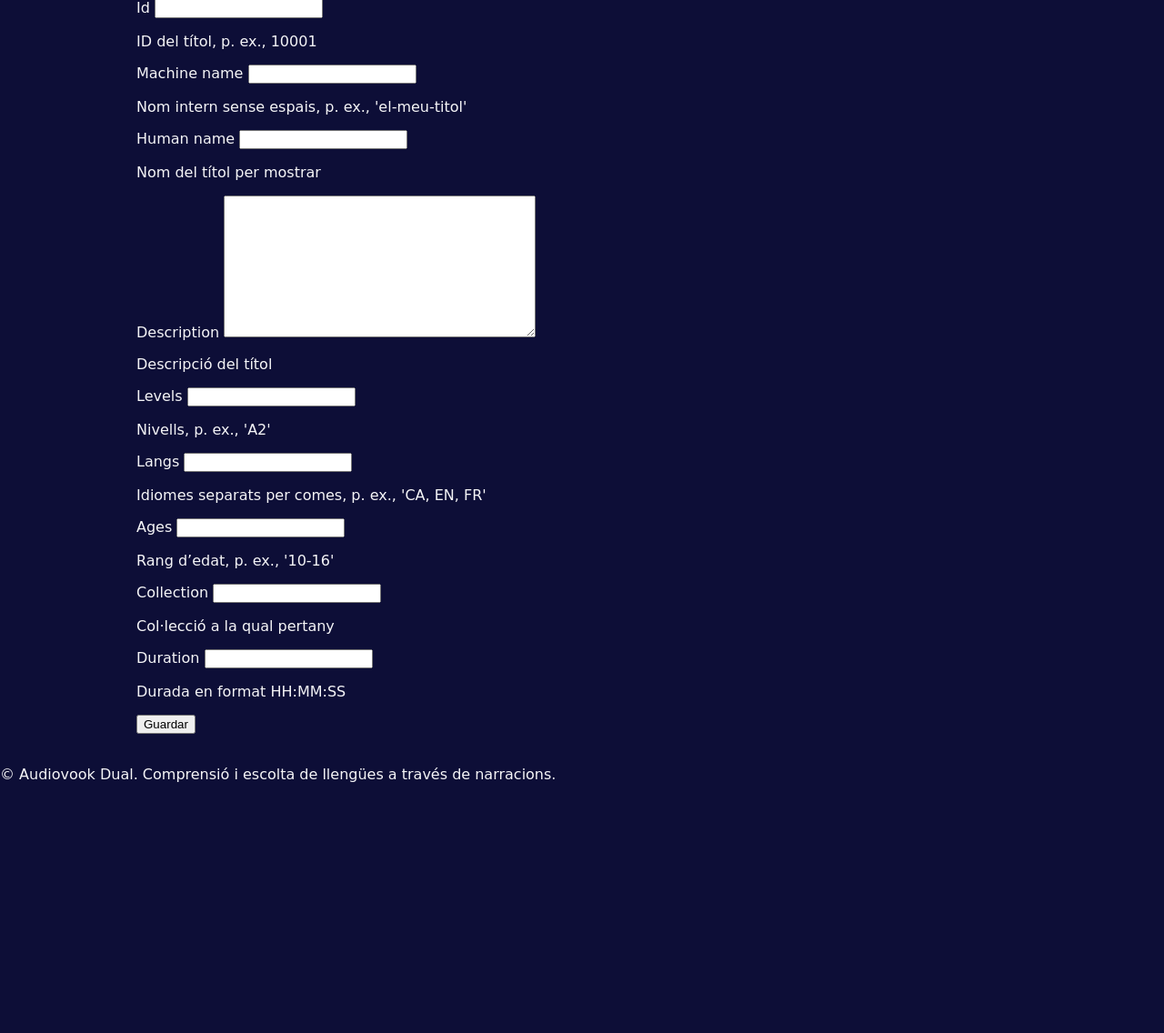
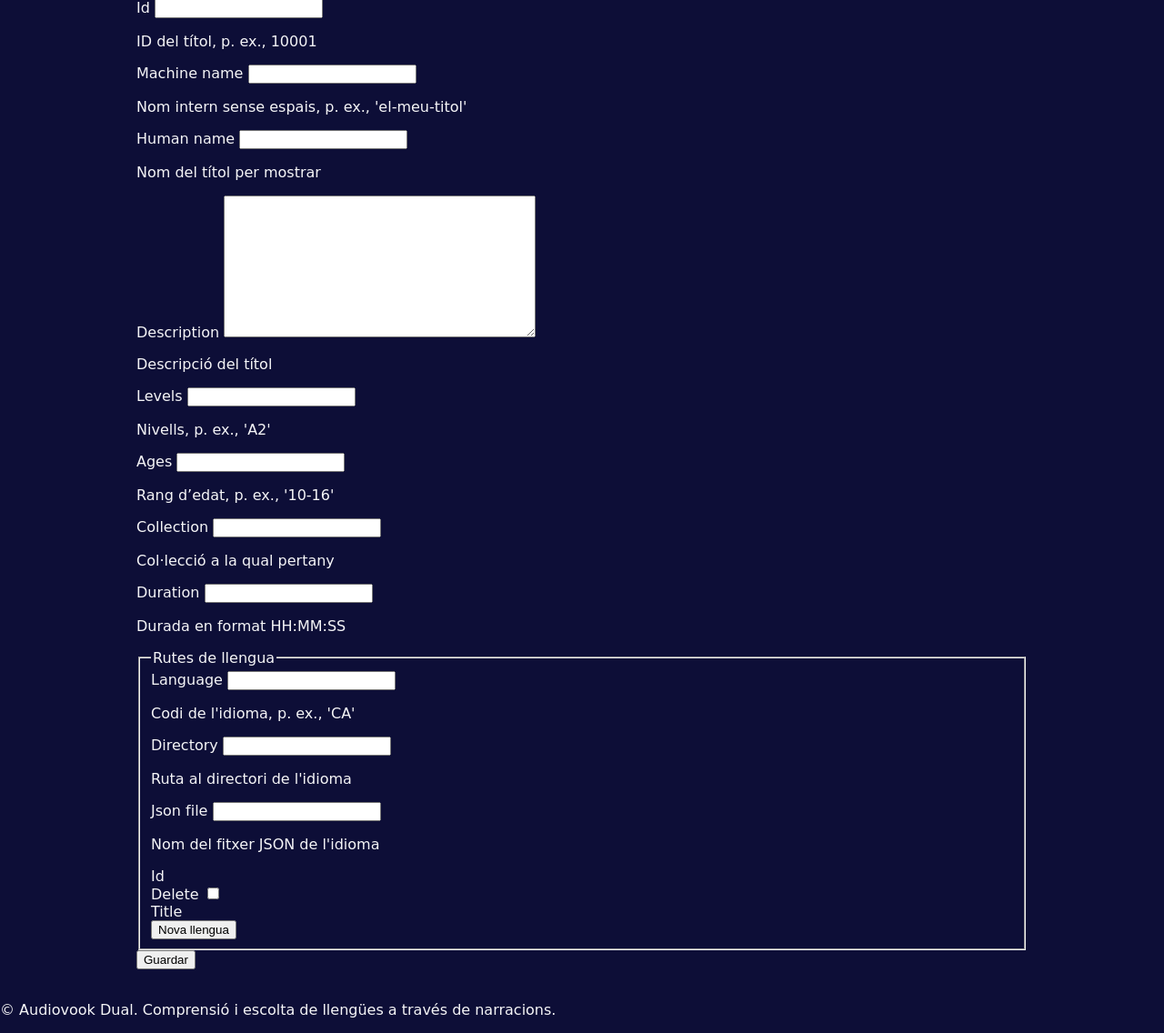
Before and after one commit to jaumet/avook-dual-django, a Django app: page /products/title/nou/ in a window 1280 px wide. Shown: the part 249-1385 px from the top of the page at 91% size. Before the commit the page ends 1109 px from the top, so only its background shows below. Run offline with Django 5.2, Linux system fonts and the light colour scheme; the visitor is signed in with stand-in values (Sample User, id 1); data that the repository does not hold is empty.

Commit message:
feat: Refactor data models and add dynamic title form
- Refactors the data models to a three-tiered structure: Title, Package, and Product.
- Implements a dynamic form for creating and editing Titles with language-specific file paths using an inline formset.
- Updates the admin, views, URLs, and templates to be consistent with the new data models.
- Adds instructions to README.md for resetting the database to address schema changes.
- Moves form-specific JavaScript to a separate static file.

```diff
--- a/avook_site/settings.py
+++ b/avook_site/settings.py
@@ -5,7 +5,7 @@ BASE_DIR = Path(__file__).resolve().parent.parent
 
 SECRET_KEY = os.environ.get('DJANGO_SECRET_KEY', 'insecure-secret-key-change-me')
 DEBUG = os.environ.get('DJANGO_DEBUG', 'True') == 'True'
-ALLOWED_HOSTS = os.environ.get('DJANGO_ALLOWED_HOSTS', 'localhost').split(',')
+ALLOWED_HOSTS = os.environ.get('DJANGO_ALLOWED_HOSTS', 'localhost,127.0.0.1').split(',')
 
 INSTALLED_APPS = [
     'django.contrib.admin',
--- a/products/forms.py
+++ b/products/forms.py
@@ -1,7 +1,7 @@
 from django import forms
 from django.contrib.auth.forms import UserCreationForm
 from django.contrib.auth.models import User
-from .models import Product, Title
+from .models import Product, Title, TitleLanguage
 
 
 class TitleForm(forms.ModelForm):
@@ -13,11 +13,16 @@ class TitleForm(forms.ModelForm):
             'human_name',
             'description',
             'levels',
-            'langs',
             'ages',
             'collection',
             'duration',
         ]
+
+
+class TitleLanguageForm(forms.ModelForm):
+    class Meta:
+        model = TitleLanguage
+        fields = ['language', 'directory', 'json_file']
 
 
 class ProductForm(forms.ModelForm):
--- a/products/models.py
+++ b/products/models.py
@@ -9,7 +9,6 @@ class Title(models.Model):
     human_name = models.CharField(max_length=255, help_text=_("Nom del títol per mostrar"))
     description = models.TextField(blank=True, help_text=_("Descripció del títol"))
     levels = models.CharField(max_length=50, blank=True, help_text=_("Nivells, p. ex., 'A2'"))
-    langs = models.CharField(max_length=100, blank=True, help_text=_("Idiomes separats per comes, p. ex., 'CA, EN, FR'"))
     ages = models.CharField(max_length=20, blank=True, help_text=_("Rang d’edat, p. ex., '10-16'"))
     collection = models.CharField(max_length=100, blank=True, help_text=_("Col·lecció a la qual pertany"))
     duration = models.CharField(max_length=20, blank=True, help_text=_("Durada en format HH:MM:SS"))
@@ -20,6 +19,21 @@ class Title(models.Model):
     class Meta:
         verbose_name = _("Títol")
         verbose_name_plural = _("Títols")
+
+
+class TitleLanguage(models.Model):
+    title = models.ForeignKey(Title, on_delete=models.CASCADE, related_name='languages')
+    language = models.CharField(max_length=2, help_text=_("Codi de l'idioma, p. ex., 'CA'"))
+    directory = models.CharField(max_length=255, help_text=_("Ruta al directori de l'idioma"))
+    json_file = models.CharField(max_length=255, help_text=_("Nom del fitxer JSON de l'idioma"))
+
+    def __str__(self):
+        return f"{self.title.human_name} ({self.language})"
+
+    class Meta:
+        unique_together = ('title', 'language')
+        verbose_name = _("Ruta d'idioma del títol")
+        verbose_name_plural = _("Rutes d'idioma del títol")
 
 
 class Package(models.Model):
--- a/products/urls.py
+++ b/products/urls.py
@@ -3,8 +3,8 @@ from .views import (
     ProductCreateView,
     ProductDetailView,
     ProductUpdateView,
-    TitleCreateView,
-    TitleUpdateView,
+    title_create,
+    title_update,
 )
 
 app_name = 'products'
@@ -13,6 +13,6 @@ urlpatterns = [
     path('product/nou/', ProductCreateView.as_view(), name='product_create'),
     path('product/<pk>/', ProductDetailView.as_view(), name='product_detail'),
     path('product/<pk>/editar/', ProductUpdateView.as_view(), name='product_update'),
-    path('title/nou/', TitleCreateView.as_view(), name='title_create'),
-    path('title/<pk>/editar/', TitleUpdateView.as_view(), name='title_update'),
+    path('title/nou/', title_create, name='title_create'),
+    path('title/<pk>/editar/', title_update, name='title_update'),
 ]
--- a/products/views.py
+++ b/products/views.py
@@ -1,11 +1,15 @@
 from django.contrib.auth import login
+from django.contrib.auth.decorators import login_required
 from django.contrib.auth.mixins import LoginRequiredMixin
 from django.contrib.messages.views import SuccessMessageMixin
+from django.forms import inlineformset_factory
+from django.shortcuts import render, redirect
 from django.urls import reverse_lazy
 from django.views.generic import CreateView, DetailView, ListView, UpdateView
+from django.contrib import messages
 
-from .forms import ProductForm, SignUpForm, TitleForm
-from .models import Product, Title
+from .forms import ProductForm, SignUpForm, TitleForm, TitleLanguageForm
+from .models import Product, Title, TitleLanguage
 from .utils import load_titles_grouped_by_level
 
 
@@ -20,9 +24,7 @@ class HomeView(ListView):
     def get_context_data(self, **kwargs):
         context = super().get_context_data(**kwargs)
         context['marketing_title'] = 'Audiovook Dual — Aprèn llengües escoltant històries'
-        context['marketing_subtitle'] = (
-            'Escolta narracions combinades per millorar la comprensió i la pronunciació'
-        )
+        context['subtitle'] = 'Escolta narracions combinades per millorar la comprensió i la pronunciació'
         return context
 
 
@@ -48,20 +50,41 @@ class ProductUpdateView(LoginRequiredMixin, SuccessMessageMixin, UpdateView):
     success_url = reverse_lazy('home')
 
 
-class TitleCreateView(LoginRequiredMixin, SuccessMessageMixin, CreateView):
-    model = Title
-    form_class = TitleForm
-    template_name = 'products/title_form.html'
-    success_message = 'Títol creat correctament'
-    success_url = reverse_lazy('home')
+TitleLanguageFormSet = inlineformset_factory(
+    Title, TitleLanguage, form=TitleLanguageForm, extra=1, can_delete=True
+)
 
+@login_required
+def title_create(request):
+    if request.method == 'POST':
+        form = TitleForm(request.POST)
+        formset = TitleLanguageFormSet(request.POST, instance=Title())
+        if form.is_valid() and formset.is_valid():
+            title = form.save()
+            formset.instance = title
+            formset.save()
+            messages.success(request, 'Títol creat correctament.')
+            return redirect('home')
+    else:
+        form = TitleForm()
+        formset = TitleLanguageFormSet(instance=Title())
+    return render(request, 'products/title_form.html', {'form': form, 'formset': formset})
 
-class TitleUpdateView(LoginRequiredMixin, SuccessMessageMixin, UpdateView):
-    model = Title
-    form_class = TitleForm
-    template_name = 'products/title_form.html'
-    success_message = 'Títol actualitzat'
-    success_url = reverse_lazy('home')
+@login_required
+def title_update(request, pk):
+    title = Title.objects.get(pk=pk)
+    if request.method == 'POST':
+        form = TitleForm(request.POST, instance=title)
+        formset = TitleLanguageFormSet(request.POST, instance=title)
+        if form.is_valid() and formset.is_valid():
+            form.save()
+            formset.save()
+            messages.success(request, 'Títol actualitzat correctament.')
+            return redirect('home')
+    else:
+        form = TitleForm(instance=title)
+        formset = TitleLanguageFormSet(instance=title)
+    return render(request, 'products/title_form.html', {'form': form, 'formset': formset})
 
 
 class SignUpView(SuccessMessageMixin, CreateView):
--- /dev/null
+++ b/static/js/title_form.js
@@ -0,0 +1,25 @@
+document.addEventListener('DOMContentLoaded', function() {
+    const addFormButton = document.getElementById('add-language-form');
+    const formContainer = document.getElementById('language-forms');
+    const totalFormsInput = document.querySelector('input[name="languages-TOTAL_FORMS"]');
+    const formsetPrefix = 'languages';
+
+    addFormButton.addEventListener('click', function() {
+        const formCount = parseInt(totalFormsInput.value);
+        const newFormHtml = formContainer.children[0].cloneNode(true);
+
+        // Neteja els valors dels camps clonats
+        newFormHtml.querySelectorAll('input, select, textarea').forEach(input => {
+            input.value = '';
+            if (input.type === 'checkbox' || input.type === 'radio') {
+                input.checked = false;
+            }
+        });
+
+        // Actualitza els atributs 'name' i 'id'
+        newFormHtml.innerHTML = newFormHtml.innerHTML.replace(new RegExp(`${formsetPrefix}-(\\d+)-`, 'g'), `${formsetPrefix}-${formCount}-`);
+
+        formContainer.appendChild(newFormHtml);
+        totalFormsInput.value = formCount + 1;
+    });
+});
--- a/templates/products/title_form.html
+++ b/templates/products/title_form.html
@@ -1,12 +1,14 @@
 {% extends 'base.html' %}
+{% load static %}
 
 {% block title %}Gestiona títol — Audiovook Dual{% endblock %}
 
 {% block content %}
 <section class="form-section">
-    <h1>{% if object %}Edita títol{% else %}Nou títol{% endif %}</h1>
+    <h1>{% if form.instance.pk %}Edita títol{% else %}Nou títol{% endif %}</h1>
     <form method="post" enctype="multipart/form-data" class="form">
         {% csrf_token %}
+
         {{ form.non_field_errors }}
         {% for field in form %}
             <div class="form__field">
@@ -18,7 +20,32 @@
                 {% endfor %}
             </div>
         {% endfor %}
+
+        <fieldset>
+            <legend>Rutes de llengua</legend>
+            {{ formset.management_form }}
+            <div id="language-forms">
+                {% for form in formset %}
+                    <div class="language-form">
+                        {% for field in form %}
+                            <div class="form__field">
+                                <label for="{{ field.id_for_label }}">{{ field.label }}</label>
+                                {{ field }}
+                                {% if field.help_text %}<p class="form__help">{{ field.help_text }}</p>{% endif %}
+                                {% for error in field.errors %}
+                                    <p class="form__error">{{ error }}</p>
+                                {% endfor %}
+                            </div>
+                        {% endfor %}
+                    </div>
+                {% endfor %}
+            </div>
+            <button type="button" id="add-language-form" class="button button--small">Nova llengua</button>
+        </fieldset>
+
         <button type="submit" class="button">Guardar</button>
     </form>
 </section>
+
+<script src="{% static 'js/title_form.js' %}"></script>
 {% endblock %}
```
Also changed, not shown: products/admin.py (+9 -3 lines), templates/home.html (+8 -8 lines), verify_title_form_refactored.py (added, +40 -0 lines), products/migrations/0002_remove_title_langs_titlelanguage.py (added).
